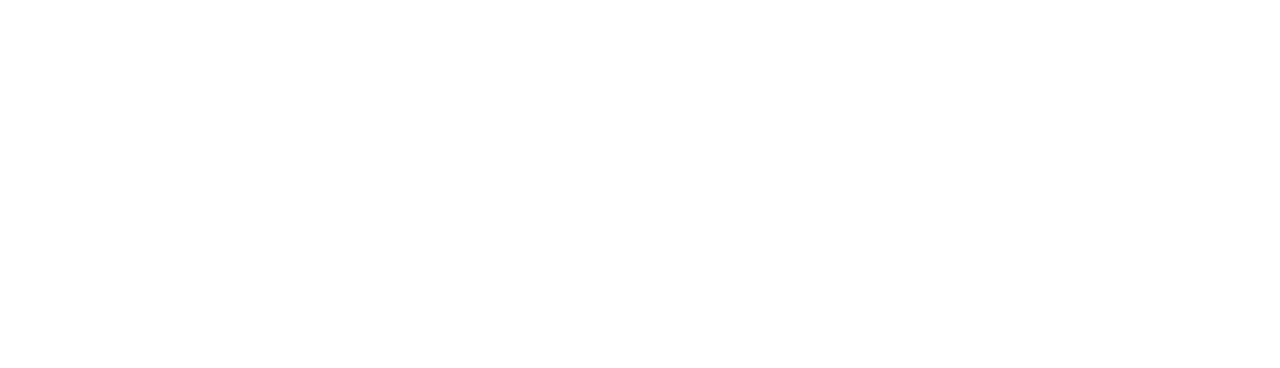
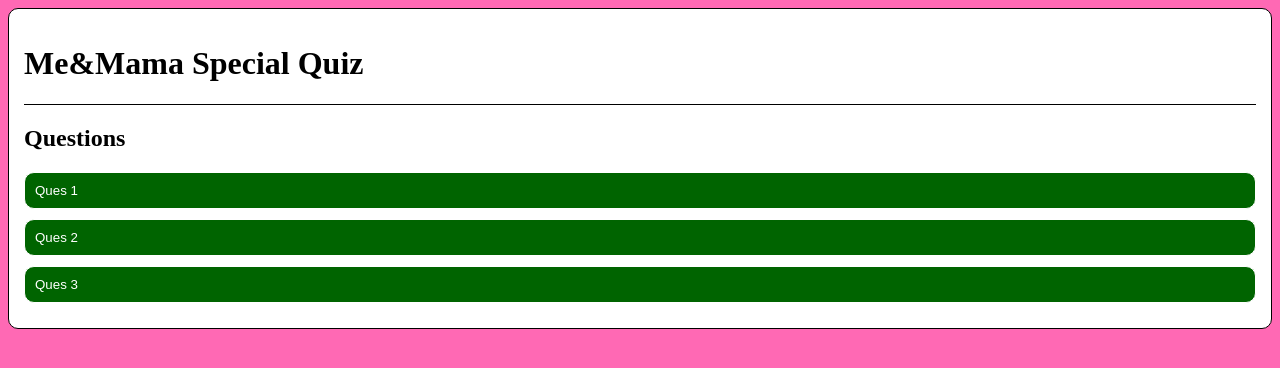
Before and after one commit to Solomon-Gachure/Qiuiza, a plain HTML site: page index.html in a window 1280 px wide. Drawn offline with Linux system fonts and the light colour scheme.

Commit message:
Added query boxes and customized background

```diff
--- a/index.css
+++ b/index.css
@@ -0,0 +1,31 @@
+body {
+    background-color: hotpink;
+
+}
+
+.Di1 {
+    border: 1px solid;
+    background-color: white;
+    padding: 15px;
+    border-radius: 10px;
+    height: auto;
+
+}
+
+.mam {
+    border-bottom: 1px solid;
+}
+
+.btn {
+    border-radius: 10px;
+    color: white;
+    background-color: darkgreen;
+    border: 1px solid;
+    padding: 10px;
+    cursor: pointer;
+    display: block;
+    width: 100%;
+    margin: 10px 0;
+    text-align: left;
+    font-weight: 500;
+}
--- a/index.html
+++ b/index.html
@@ -9,6 +9,16 @@
 </head>
 
 <body>
+    <div class="Di1">
+        <div class="mam">
+            <h1>Me&Mama Special Quiz</h1>
+        </div>
+        <h2>Questions</h2>
+        <button class="btn">Ques 1</button>
+        <button class="btn">Ques 2</button>
+        <button class="btn">Ques 3</button>
+
+    </div>
     <script src="index.js"></script>
 </body>
 
```
